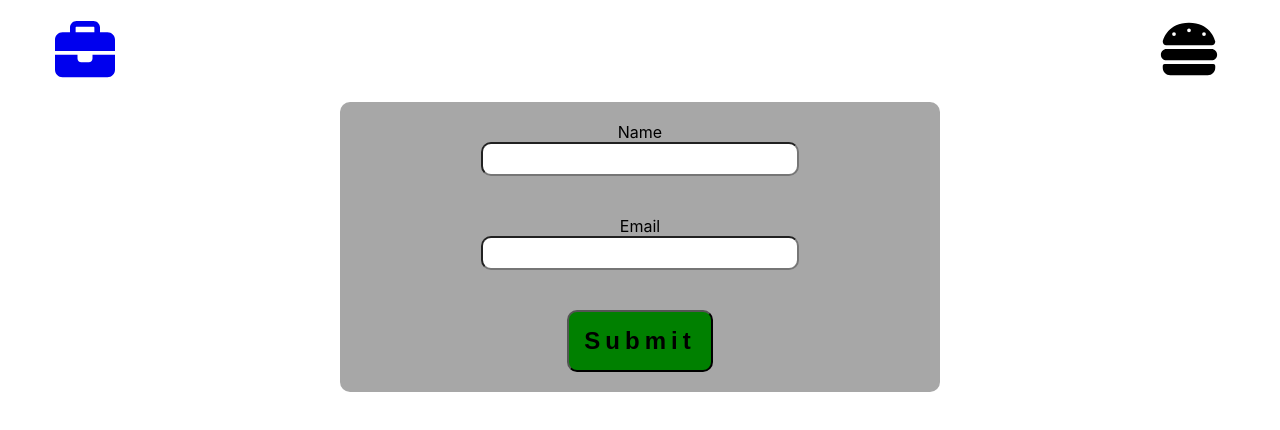
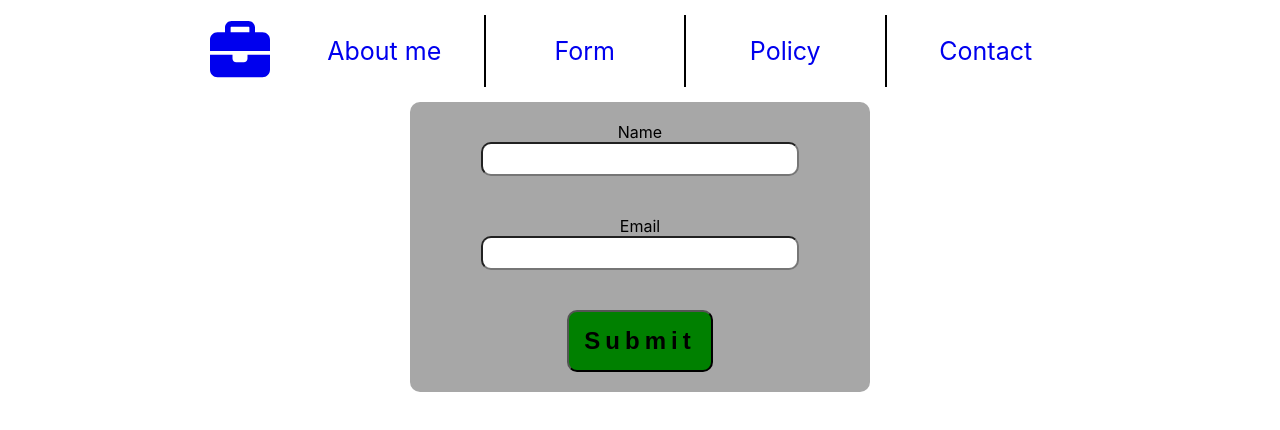
Before and after one commit to TDomagalski/DaftCodeAcademy, a React (Create React App) app in the folder ex1/: page / in a window 1280 px wide. Shown: the top 430 px of the page. Built offline with nearby package versions, Linux system fonts and the light colour scheme.

Commit message:
fix: nav menu done

```diff
--- a/ex1/src/App.js
+++ b/ex1/src/App.js
@@ -1,16 +1,26 @@
 import "./style.css";
+import Navigation from "./components/Navigation";
 import Form from "./components/Form";
-import Navigation from "./components/Navigation";
-import { BrowserRouter, BrowserRouter as Router, Link } from "react-router-dom";
+import { BrowserRouter as Router } from "react-router-dom";
+
+// const Home = () => {
+// 	console.log("renderuje");
+// 	return <h1>Strona startowa</h1>;
+// };
+// const FormPage = () => {};
+// const Policy = () => {};
+// const Contact = () => {};
 
 function App() {
 	return (
-		<BrowserRouter>
+		<Router>
 			<div className="App">
 				<Navigation />
-				<Form />
+				<section>
+					<Form />
+				</section>
 			</div>
-		</BrowserRouter>
+		</Router>
 	);
 }
 
--- a/ex1/src/components/Form.js
+++ b/ex1/src/components/Form.js
@@ -1,6 +1,6 @@
 import React, { useEffect, useState } from "react";
 
-const Form = () => {
+export const Form = () => {
 	const [name, setName] = useState("");
 	const [nameErr, setNameErr] = useState(false);
 	const [email, setEmail] = useState("");
--- a/ex1/src/components/Navigation.js
+++ b/ex1/src/components/Navigation.js
@@ -2,7 +2,7 @@ import React from "react";
 import { useState } from "react";
 import { FontAwesomeIcon } from "@fortawesome/react-fontawesome";
 import { faBurger, faBriefcase } from "@fortawesome/free-solid-svg-icons";
-import { Link } from "react-router-dom";
+import { Link, Route } from "react-router-dom";
 
 const Logo = <FontAwesomeIcon icon={faBriefcase} />;
 const burgerIcon = <FontAwesomeIcon icon={faBurger} />;
@@ -13,36 +13,43 @@ export const Navigation = () => {
 	const handleHamburger = () => {
 		setOpen(!open);
 	};
-
 	return (
+		<div>
 			<div className="container">
 				<nav>
 					<div className="navbar-top">
 						<div className="logo">
-						<a href="#">{Logo}</a>
+							<Link to="/">{Logo}</Link>
 						</div>
-					<button onClick={handleHamburger} className="ham-menu">
-						{burgerIcon}
-					</button>
+						<button onClick={handleHamburger}>{burgerIcon}</button>
 					</div>
 					<div className="navbar-bottom">
 						<ul className={open ? "open" : null}>
 							<li>
-							<Link to="/">About me</Link>
+								<Link to="/">
+									<span>About me</span>
+								</Link>
 							</li>
 							<li>
-							<Link to="/form">Form</Link>
+								<Link to="/form">
+									<span>Form</span>
+								</Link>
 							</li>
 							<li>
-							<Link to="/policy">Policy</Link>
+								<Link to="/policy">
+									<span>Policy</span>
+								</Link>
 							</li>
 							<li>
-							<Link to="/contact">Contact</Link>
+								<Link to="/contact">
+									<span>Contact</span>
+								</Link>
 							</li>
 						</ul>
 					</div>
 				</nav>
 			</div>
+		</div>
 	);
 };
 
--- a/ex1/src/style.css
+++ b/ex1/src/style.css
@@ -146,14 +146,10 @@ nav .navbar-bottom ul {
   margin: 0;
   padding: 0;
   height: 0;
-  -webkit-transition: 0.5s;
-  transition: 0.5s;
 }
 
 nav .navbar-bottom ul.open {
-  height: 100%;
-  -webkit-transition: 0.5s;
-  transition: 0.5s;
+  height: 50%;
 }
 
 nav .navbar-bottom ul li {
@@ -166,7 +162,7 @@ nav .navbar-bottom ul li a {
 
 @media (min-width: 920px) {
   .container {
-    width: 1200px;
+    width: 920px;
     max-width: 1800px;
     margin: auto;
     height: 100%;
@@ -186,6 +182,79 @@ nav .navbar-bottom ul li a {
         -ms-flex-align: center;
             align-items: center;
   }
+  .container nav {
+    display: -webkit-box;
+    display: -ms-flexbox;
+    display: flex;
+    -webkit-box-pack: justify;
+        -ms-flex-pack: justify;
+            justify-content: space-between;
+    -webkit-box-align: stretch;
+        -ms-flex-align: stretch;
+            align-items: stretch;
+    padding: 15px;
+  }
+  .container nav .navbar-top {
+    font-size: 60px;
+    display: -webkit-box;
+    display: -ms-flexbox;
+    display: flex;
+    -webkit-box-pack: justify;
+        -ms-flex-pack: justify;
+            justify-content: space-between;
+    -webkit-box-align: center;
+        -ms-flex-align: center;
+            align-items: center;
+    padding: 0 15px;
+  }
+  .container nav .navbar-top button {
+    display: none;
+  }
+  .container nav .navbar-bottom {
+    -webkit-box-flex: 1;
+        -ms-flex-positive: 1;
+            flex-grow: 1;
+  }
+  .container nav .navbar-bottom ul {
+    margin: 0;
+    padding: 0;
+    height: 100%;
+    display: -webkit-box;
+    display: -ms-flexbox;
+    display: flex;
+    -webkit-box-align: stretch;
+        -ms-flex-align: stretch;
+            align-items: stretch;
+  }
+  .container nav .navbar-bottom ul li {
+    margin-bottom: 0;
+    -webkit-box-flex: 1;
+        -ms-flex-positive: 1;
+            flex-grow: 1;
+    width: 100%;
+    padding: 20px;
+    border-right: 2px solid black;
+  }
+  .container nav .navbar-bottom ul li:last-of-type {
+    border-right: none;
+  }
+  .container nav .navbar-bottom ul li a {
+    height: 100%;
+    -ms-flex-preferred-size: 100%;
+        flex-basis: 100%;
+    display: -webkit-box;
+    display: -ms-flexbox;
+    display: flex;
+    -webkit-box-pack: center;
+        -ms-flex-pack: center;
+            justify-content: center;
+    -webkit-box-align: center;
+        -ms-flex-align: center;
+            align-items: center;
+  }
+  .container nav .navbar-bottom ul li a span {
+    font-size: 25px;
+  }
   .container form {
     width: 50%;
     border-radius: 10px;
--- a/ex1/src/style.scss
+++ b/ex1/src/style.scss
@@ -105,11 +105,9 @@ nav {
 			margin: 0;
 			padding: 0;
 			height: 0;
-			transition: 0.5s;
 
 			&.open {
-				height: 100%;
-				transition: 0.5s;
+				height: 50%;
 			}
 
 			li {
@@ -125,7 +123,7 @@ nav {
 // ~~!!~~ MEDIA QUERIES ~~!!~~
 @media (min-width: 920px) {
 	.container {
-		width: 1200px;
+		width: 920px;
 		max-width: 1800px;
 		margin: auto;
 		height: 100%;
@@ -135,6 +133,60 @@ nav {
 		justify-content: stretch;
 		align-items: center;
 
+		nav {
+			display: flex;
+			justify-content: space-between;
+			align-items: stretch;
+			padding: 15px;
+
+			.navbar-top {
+				font-size: 60px;
+				display: flex;
+				justify-content: space-between;
+				align-items: center;
+				padding: 0 15px;
+
+				button {
+					display: none;
+				}
+			}
+
+			.navbar-bottom {
+				flex-grow: 1;
+				ul {
+					margin: 0;
+					padding: 0;
+					height: 100%;
+					display: flex;
+					align-items: stretch;
+
+					li {
+						margin-bottom: 0;
+						flex-grow: 1;
+						width: 100%;
+						padding: 20px;
+						border-right: 2px solid black;
+
+						&:last-of-type {
+							border-right: none;
+						}
+
+						a {
+							height: 100%;
+							flex-basis: 100%;
+							display: flex;
+							justify-content: center;
+							align-items: center;
+
+							span {
+								font-size: 25px;
+							}
+						}
+					}
+				}
+			}
+		}
+
 		form {
 			width: 50%;
 			border-radius: 10px;
```
Also changed, not shown: 1 other file (tests, documents, lock files or other folders). Lines whose indentation alone changed are shown as unchanged.
